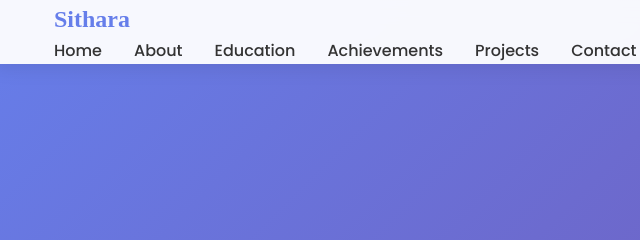
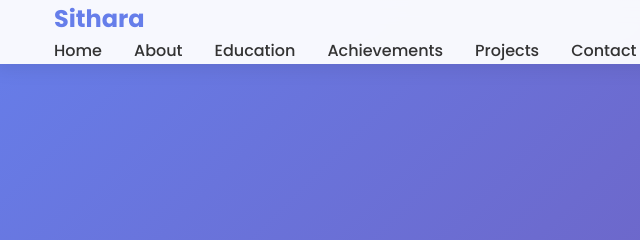
Before and after one commit to sanduni35/sithara-portfolio, a plain HTML site: page index.html in a window 1280 px wide. Shown: the top 240 px of the page, 6-646 px from the left. Drawn offline with Linux system fonts and the light colour scheme.

Commit message:
Update index.css

```diff
--- a/index.css
+++ b/index.css
@@ -40,7 +40,7 @@ nav {
     font-size: 1.5rem;
     font-weight: bold;
     color: #667eea;
-    font-family:Allura;
+
 }
 
 .nav-links {
```
